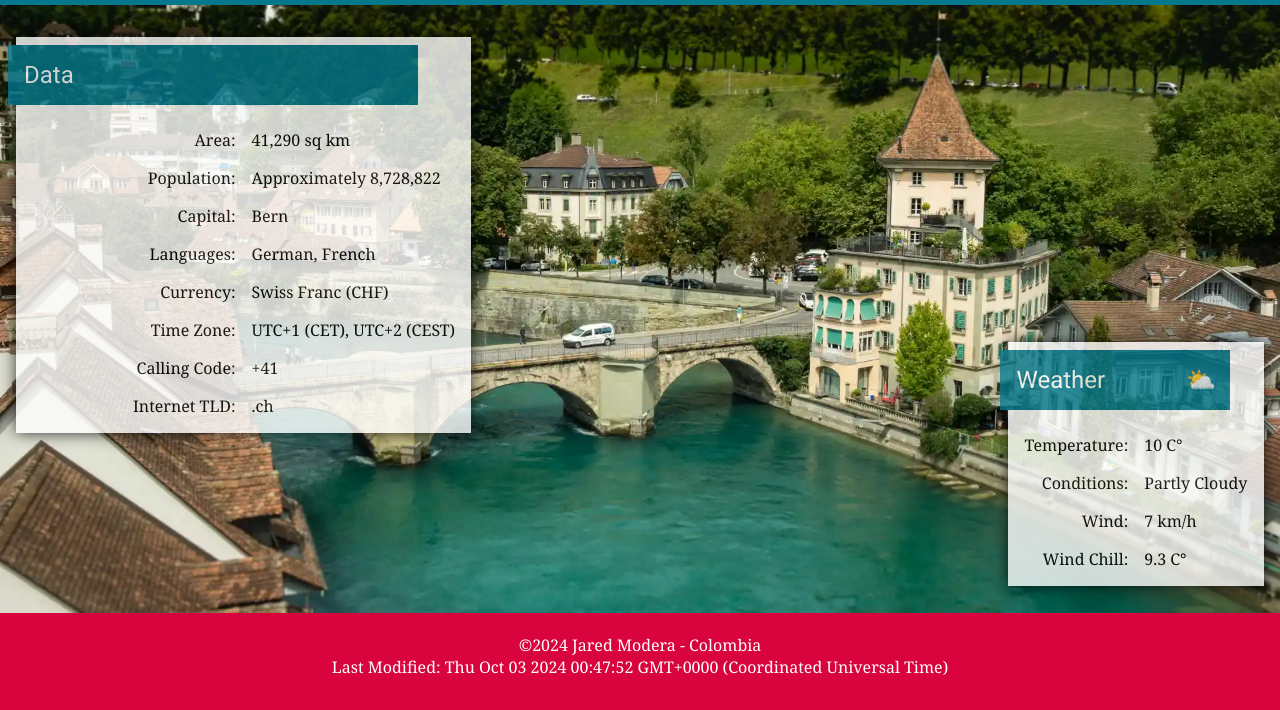
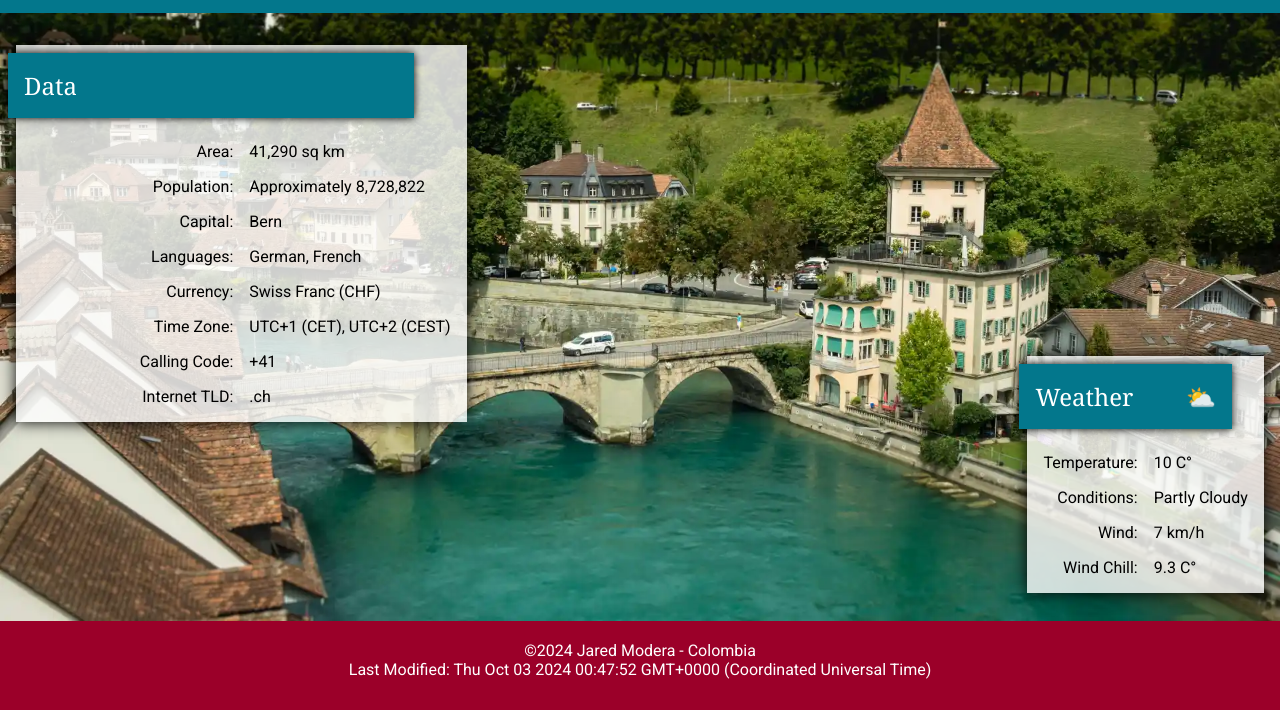
Before and after one commit to JaredModera/wdd131, a plain HTML site: page place.html in a window 1280 px wide. Shown: the part 90-800 px from the top of the page. Drawn offline with Linux system fonts and the light colour scheme.

Commit message:
adding better card layout

```diff
--- a/styles/place-large.css
+++ b/styles/place-large.css
@@ -7,7 +7,7 @@
     }
 
     .card {
-        opacity: .8;
+        background-color: rgba(255, 255, 255, 0.8);
         box-shadow: 0px 0px 15px var(--black);
     }
 
@@ -17,7 +17,9 @@
         color: white;
         width: 90%;
         text-align: left;
+        box-shadow: 0px 0px 8px var(--black);
     }
+
     .info {
         position: absolute;
         top: 2rem;
--- a/styles/place.css
+++ b/styles/place.css
@@ -1,6 +1,6 @@
 :root {
     --ocean: #03778c;
-    --red: #D9043D;
+    --red: #9b0029;
     --old-white: #faebd7;
     --white: #ffffff;
     --black: #000000;
@@ -14,17 +14,15 @@
 
 body {
     height: 100vh;
-    grid-template: auto 1fr auto / 1fr auto;
-    font-family: "Noto Serif", serif;
+    font-family: "Roboto", sans-serif;
     font-weight: 400;
     font-style: normal;
     background-color: var(--red);
 }
 
-
-
-h1, h2, h3 {
-    font-family: "Roboto", sans-serif;
+h1, h2 {
+    grid-template: auto 1fr auto / 1fr auto;
+    font-family: "Noto Serif", serif;
     font-weight: 400;
     font-style: normal;
 }
```
